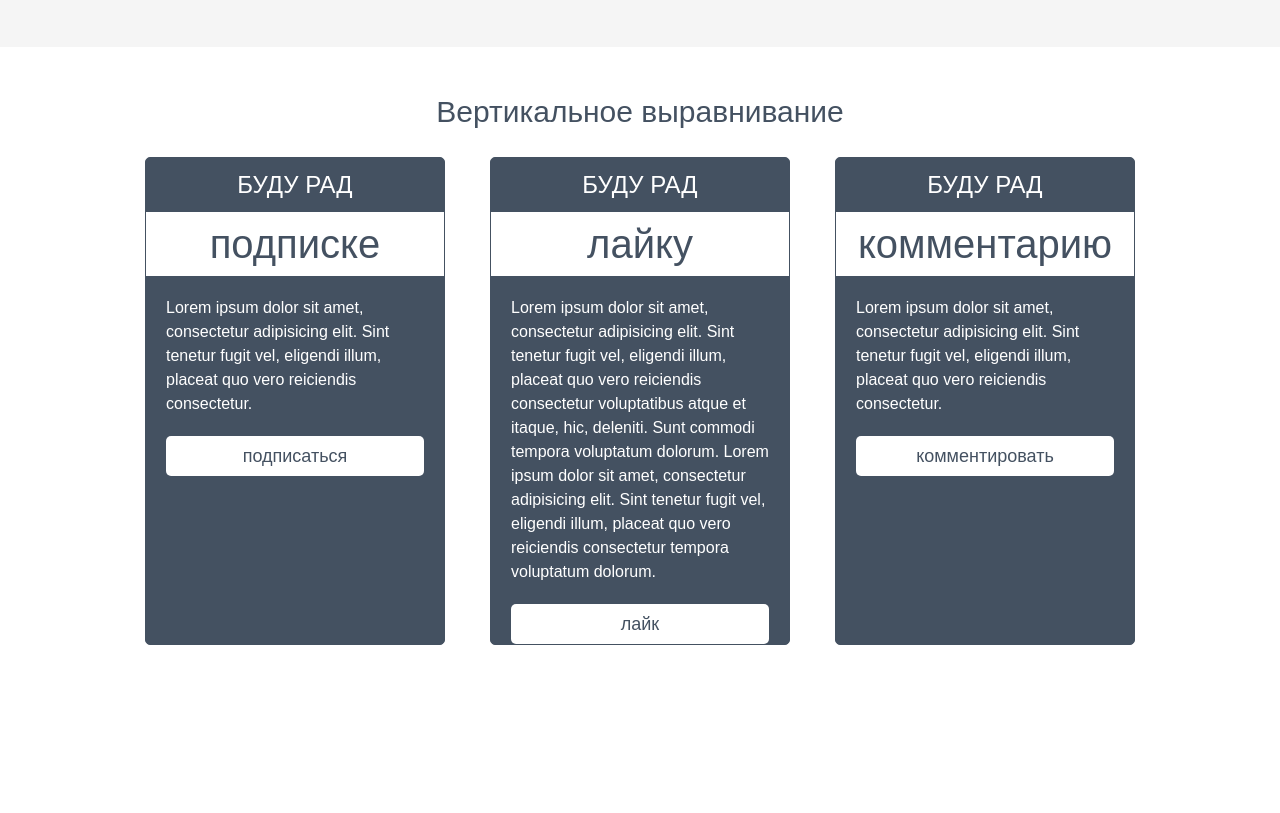
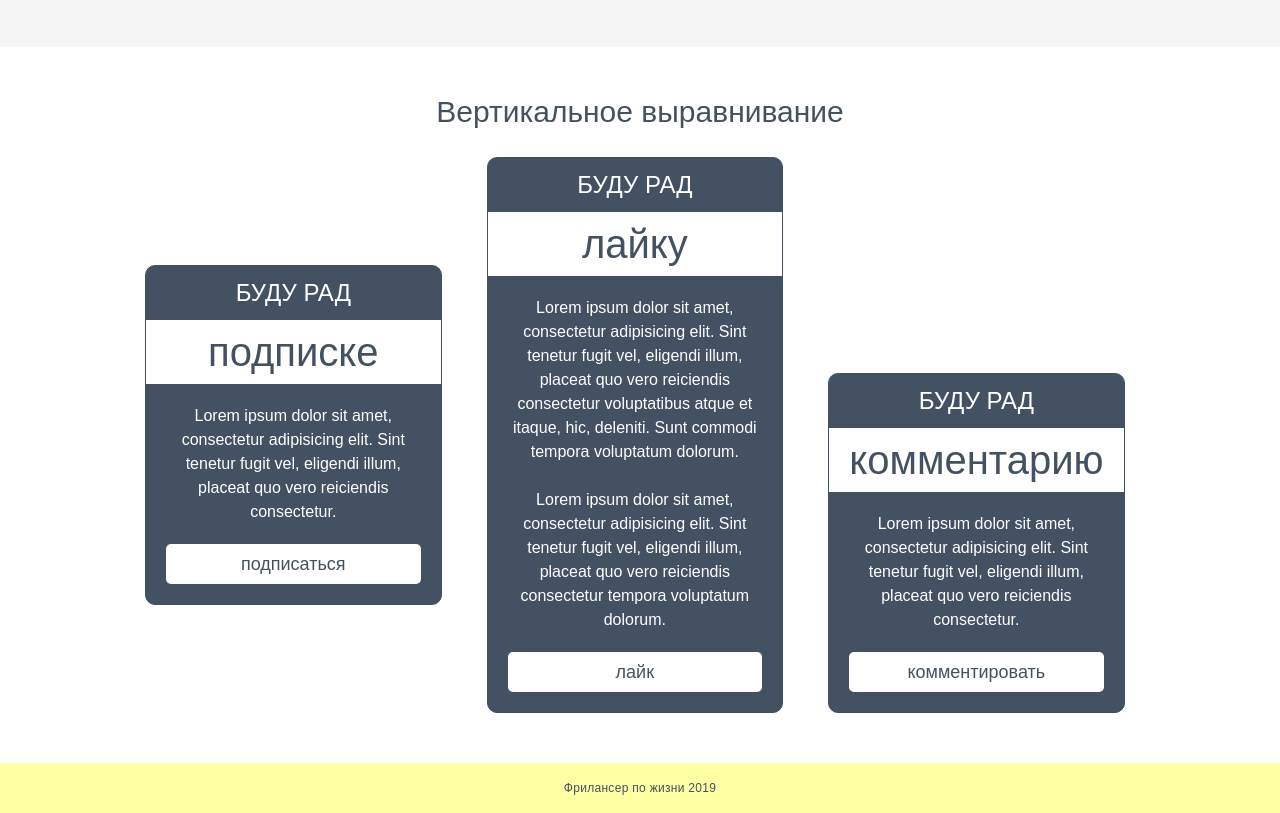
Before and after one commit to romchesko-pazzi/flex-practise, a plain HTML site: page index.html in a window 1280 px wide. Shown: the part 1101-1914 px from the top of the page. Before the commit the page ends 1796 px from the top, so only its background shows below. Drawn offline with Linux system fonts and the light colour scheme.

Commit message:
feat: add footer and another section

```diff
--- a/index.html
+++ b/index.html
@@ -124,57 +124,56 @@
             </div>
         </section>
         <section class="vertical">
-            <div class="container-vertical">
+            <div class="container-v">
                 <div class="vertical__title title">Вертикальное выравнивание</div>
                 <div class="vertical__row">
-                    <div class="vertical__column">
-                        <div class="vertical__card">
-                            <div class="vertical__body">
-                                <div class="vertical__head-text">Буду рад</div>
-                                <div class="vertical__middle-text">подписке</div>
-                                <div class="vertical__bottom-text">Lorem ipsum dolor sit amet, consectetur adipisicing
-                                    elit.
-                                    Sint tenetur fugit vel, eligendi illum, placeat quo vero reiciendis consectetur.
-                                </div>
-                                <a class="vertical__button" target="_blank"
-                                    href="https://www.youtube.com/channel/UCedskVwIKiZJsO8XdJdLKnA">подписаться</a>
-                            </div>
+                    <div class="vertical__column column-1">
+                        <div class="vertical__body">
+                            <div class="vertical__upper-text">Буду рад</div>
+                            <div class="vertical__middle-text">подписке</div>
+                            <div class="vertical__bottom-text">Lorem ipsum dolor sit amet, consectetur adipisicing elit.
+                                Sint tenetur fugit vel, eligendi illum, placeat quo vero reiciendis consectetur.</div>
+                            <a href="https://www.youtube.com/c/FreelancerLifeStyle" target="blank"
+                                class="vertical__button">подписаться</a>
                         </div>
                     </div>
-                    <div class="vertical__column">
-                        <div class="vertical__card">
-                            <div class="vertical__body">
-                                <div class="vertical__head-text">Буду рад</div>
-                                <div class="vertical__middle-text">лайку</div>
-                                <div class="vertical__bottom-text">Lorem ipsum dolor sit amet, consectetur adipisicing
-                                    elit. Sint tenetur fugit vel, eligendi illum, placeat quo vero reiciendis
-                                    consectetur voluptatibus atque et itaque, hic, deleniti. Sunt commodi tempora
-                                    voluptatum dolorum.
-
-                                    Lorem ipsum dolor sit amet, consectetur adipisicing elit. Sint tenetur fugit vel,
+                    <div class="vertical__column column-2">
+                        <div class="vertical__body">
+                            <div class="vertical__upper-text">Буду рад</div>
+                            <div class="vertical__middle-text">лайку</div>
+                            <div class="vertical__bottom-text">
+                                <p>Lorem ipsum dolor sit amet, consectetur adipisicing elit.
+                                    Sint tenetur fugit vel, eligendi illum, placeat quo vero reiciendis consectetur
+                                    voluptatibus atque et itaque, hic, deleniti. Sunt commodi tempora voluptatum
+                                    dolorum.</p><br>
+                                <p>Lorem ipsum dolor sit amet, consectetur adipisicing elit. Sint tenetur fugit vel,
                                     eligendi illum, placeat quo vero reiciendis consectetur tempora voluptatum dolorum.
-                                </div>
-                                <a class="vertical__button" target="_blank"
-                                    href="https://www.youtube.com/channel/UCedskVwIKiZJsO8XdJdLKnA">лайк</a>
+                                </p>
                             </div>
+                            <a href="https://www.youtube.com/c/FreelancerLifeStyle" target="blank"
+                                class="vertical__button">лайк</a>
                         </div>
                     </div>
-                    <div class="vertical__column">
-                        <div class="vertical__card">
-                            <div class="vertical__body">
-                                <div class="vertical__head-text">Буду рад</div>
-                                <div class="vertical__middle-text">комментарию</div>
-                                <div class="vertical__bottom-text">Lorem ipsum dolor sit amet, consectetur adipisicing
-                                    elit.
-                                    Sint tenetur fugit vel, eligendi illum, placeat quo vero reiciendis consectetur.
-                                </div>
-                                <a class="vertical__button" target="_blank"
-                                    href="https://www.youtube.com/channel/UCedskVwIKiZJsO8XdJdLKnA">комментировать</a>
-                            </div>
+                    <div class="vertical__column column-3">
+                        <div class="vertical__body">
+                            <div class="vertical__upper-text">Буду рад</div>
+                            <div class="vertical__middle-text">комментарию</div>
+                            <div class="vertical__bottom-text">Lorem ipsum dolor sit amet, consectetur adipisicing elit.
+                                Sint tenetur fugit vel, eligendi illum, placeat quo vero reiciendis consectetur.</div>
+                            <a href="https://www.youtube.com/c/FreelancerLifeStyle" target="blank"
+                                class="vertical__button">комментировать</a>
                         </div>
                     </div>
                 </div>
+            </div>
         </section>
+        <footer class="footer">
+            <div class="footer__row">
+                <div class="footer__body">
+                    <div class="footer__text">Фрилансер по жизни 2019</div>
+                </div>
+            </div>
+        </footer>
     </div>
 </body>
 
--- a/style.css
+++ b/style.css
@@ -20,7 +20,7 @@ h1,h2,h3,h4,h5,h6{font-size:inherit;font-weight:inherit;}
 }
 
 .container {
-    width: 1180px;
+    max-width: 1180px;
     margin: 0px auto;
 }
 
@@ -140,8 +140,8 @@ h1,h2,h3,h4,h5,h6{font-size:inherit;font-weight:inherit;}
     padding: 50px 0px;
 }
 
-.container-vertical {
-    width: 990px;
+.container-v {
+    max-width: 990px;
     margin: 0px auto;
 }
 
@@ -156,32 +156,28 @@ h1,h2,h3,h4,h5,h6{font-size:inherit;font-weight:inherit;}
 }
 
 .vertical__column {
+    padding: 0px 22.5px;
+    flex: 0 0 33%;
     display: flex;
-    padding: 0px 22.5px;
-    flex: 1 1 33.333%
-}
-
-.vertical__card {
-    background-color:#445161;
-    border-radius: 5px;
-    border: solid 1px #445161;
 }
 
 .vertical__body {
+    background-color: #445162;
+    text-align: center;
     color: white;
+    border-radius: 10px;
+    border: 1px #445161 solid;
     display: flex;
     flex-direction: column;
 }
 
-.vertical__head-text {
-    text-align: center;
+.vertical__upper-text {
     text-transform: uppercase;
     font-size: 24px;
     padding: 15px 0px;
 }
 
 .vertical__middle-text {
-    text-align: center;
     background-color: white;
     color: #445161;
     padding: 12px 0px;
@@ -190,18 +186,46 @@ h1,h2,h3,h4,h5,h6{font-size:inherit;font-weight:inherit;}
 
 .vertical__bottom-text {
     padding: 20px;
-    font-size: 16px;
+	font-size: 16px;
 	line-height: 24px;
     flex: 1 1 auto;
 }
 
 .vertical__button {
+    border-radius: 5px;
+    background-color: white;
     display: block;
-	margin: 0px 20px;
-	text-align: center;
-	line-height: 40px;
-	background-color: #fff;
-	border-radius: 5px;
-	color: #445161;
-	font-size: 18px;
+    margin: 0px 20px;
+    font-size: 18px;
+    line-height: 40px;
+    color: #445161;
+    margin-bottom: 20px;
 }
+
+.column-1 {
+    align-self: center;
+}
+
+.column-3 {
+    align-self: flex-end;
+}
+
+
+.footer {
+    background-color: rgb(255, 255, 163);
+}
+
+.footer__row {
+    display: flex;
+    justify-content: center;
+}
+
+.footer__body {
+    line-height: 50px;
+}
+
+.footer__text {
+    color: #445162;
+	font-size: 12px;
+	letter-spacing: 0.3px;
+}
```
